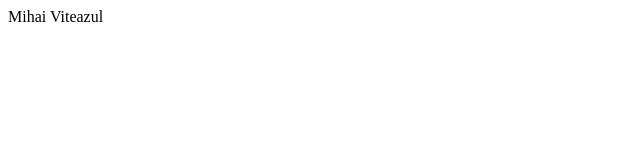
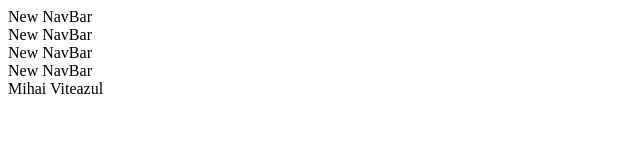
Before and after one commit to vestemeansorin91/af-courses, a plain HTML site: page index.html in a window 1280 px wide. Shown: the whole page, without its empty margins (0-640 px from the left). Drawn offline with Linux system fonts and the light colour scheme.

Commit message:
implemented navbar on topside

```diff
--- a/index.html
+++ b/index.html
@@ -6,6 +6,11 @@
     <title>First Page</title>
   </head>
   <body>
+    <nav>New NavBar</nav>
+    <nav>New NavBar</nav>
+    <nav>New NavBar</nav>
+    <nav>New NavBar</nav>
+
     <div>Mihai Viteazul</div>
   </body>
 </html>
```
